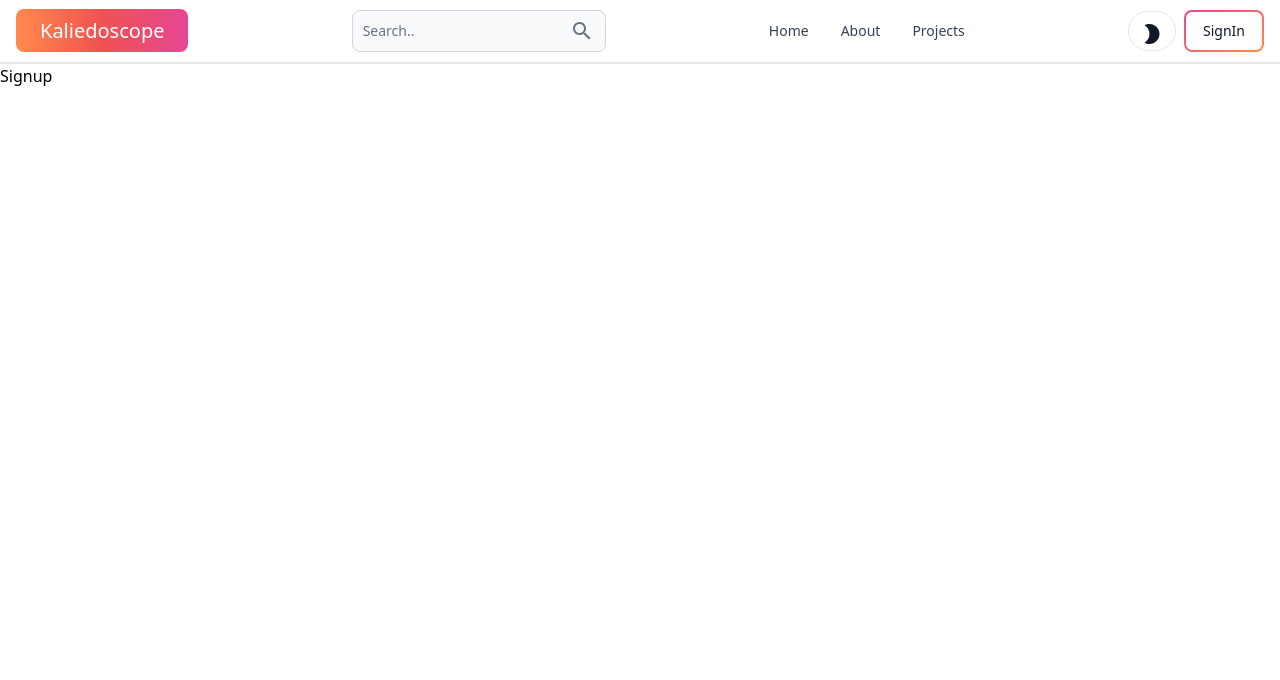
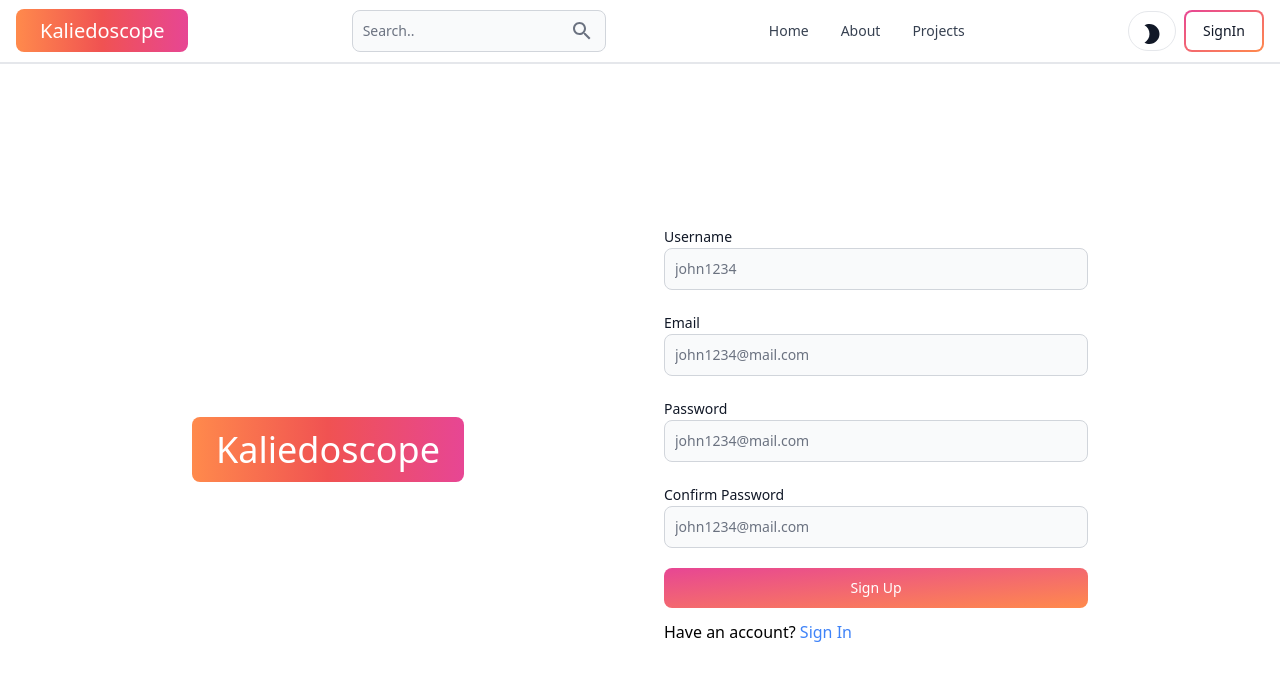
Before and after one commit to Souvik00076/Kaleidoscope, a React (Vite) app in the folder client/: page /signup in a window 1280 px wide. Shown: the top 680 px of the page. Built offline with nearby package versions, Linux system fonts and the light colour scheme.

Commit message:
SignUp Page UI done

```diff
--- a/client/src/components/Header.jsx
+++ b/client/src/components/Header.jsx
@@ -32,7 +32,7 @@ const Header = () => {
       </Button>
 
 
-      <div className='flex flex-row gap-2 items-center md:order-2'>
+      <div className='flex flex-row flex-row gap-2 items-center md:order-2'>
         <Button className='w-12 h-10 hidden sm:inline-flex' pill color='gray'>
           <ModeNightIcon/>
         </Button>
--- a/client/src/pages/SignUp.jsx
+++ b/client/src/pages/SignUp.jsx
@@ -1,9 +1,98 @@
+import { Button, Label, TextInput } from 'flowbite-react'
 import React from 'react'
+import { Link } from 'react-router-dom'
+import { useState } from 'react'
+const SignUp = () => {
+  const [formData,setFormData]=useState({})
 
-const SignUp = () => {
+  const onHandleChange=(e)=>{
+
+    setFormData({...formData,[e.target.id]:e.target.value})
+    console.log(formData)
+  }
+
+  const onEnterPressed=(e)=>{
+    if (e.key === "Enter"){
+      onFormSubmit()
+    }
+  }
+
+  const onFormSubmit=(e)=>{
+      e.preventDefault()
+
+      if(!formData.email || !formData.username || !formData.password){
+        //show error
+        return
+      }
+      //use try catch to fetch data.
+  }
   return (
-    <div>
-      <h1>Signup</h1>
+    <div className='mt-[10rem] flex flex-col gap-12 lg:flex-row items-center w-[90%] lg:w-[70%]  container mx-auto'>
+
+      <div className='flex-1'>
+      <Link to="/" className='no-underline text-4xl text-white'>
+        <span className=' bg-gradient-to-r from-orange-400 via-red-500 to-pink-500
+                         px-6 py-2 rounded-lg'>
+        Kaliedoscope
+        </span>
+       </Link>
+      </div>
+
+      <div className='flex-1' onSubmit={onFormSubmit}>
+        <form>
+          <div >
+            <Label value='Username'/>
+            <TextInput
+            id='username'
+            placeholder='john1234'
+            required
+            onChange={onHandleChange}
+            onKeyUp={onEnterPressed}
+          />
+          </div>
+
+          <div className='mt-[20px]'>
+            <Label value='Email'/>
+            <TextInput
+            id='email'
+            placeholder='john1234@mail.com'
+            required
+            type='email'
+            onChange={onHandleChange}
+            onKeyUp={onEnterPressed}
+            />
+          </div>
+
+          <div className='mt-[20px]'>
+            <Label value='Password'/>
+            <TextInput
+            id='password'
+            placeholder='john1234@mail.com'
+            required
+            onChange={onHandleChange}
+            onKeyUp={onEnterPressed}
+            />
+          </div>
+
+          <div className='mt-[20px]'>
+            <Label value='Confirm Password'/>
+            <TextInput
+            id='conf-password'
+            placeholder='john1234@mail.com'
+            required
+            onChange={onHandleChange}
+            onKeyUp={onEnterPressed}
+            />
+          </div>
+          <Button type='submit' gradientDuoTone="pinkToOrange"  className='w-[100%] mt-[20px]'>
+            Sign Up
+          </Button>
+      </form>
+      <div className='mt-[12px] mb-8'>
+        <span>Have an account?</span>
+        <Link to='/signin' className='text-blue-500'> Sign In</Link>
+      </div>
+      </div>
     </div>
   )
 }
```
